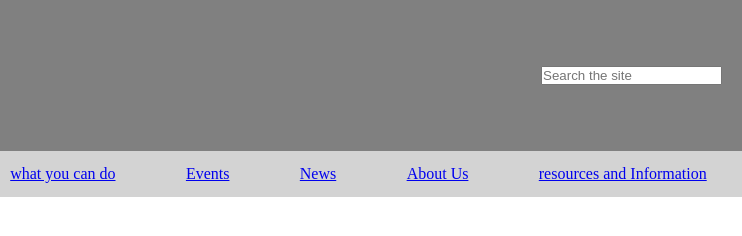
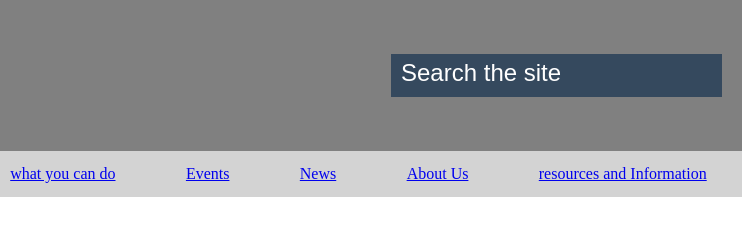
Before and after one commit to garybm/lgbt-foundation-clone, a plain HTML site: page index.html in a window 1280 px wide. Shown: the full height of the page, 538-1280 px from the left. Drawn offline with Linux system fonts and the light colour scheme.

Commit message:
style the search bar

```diff
--- a/index.html
+++ b/index.html
@@ -14,7 +14,7 @@
           <p>MAKE A DONATION</p>
         </div>
         <div class="search-bar">
-          <input type="text" name="search" value=""placeholder="Search the site">
+          <input type="text" name="search" placeholder="Search the site">
         </div>
       </div>
       <div class="sub-nav">
--- a/scss/input.scss
+++ b/scss/input.scss
@@ -30,7 +30,23 @@
 
 .search-bar {
 margin-right: 20px;
+input {
+  border-radius: 0;
+  width: 321px;
+  height: 43px;
+  background-color: #35495e;
+  border: none;
+  text-align: center;
+  color: white;
+  text-align: left;
+  padding-left: 10px;
+  font-size: 16px;
+ }
+}
 
+::placeholder {
+  color: white;
+  font-size: 150%;
 }
 
 
```
Also changed, not shown: css/output.css, 1 other file.
